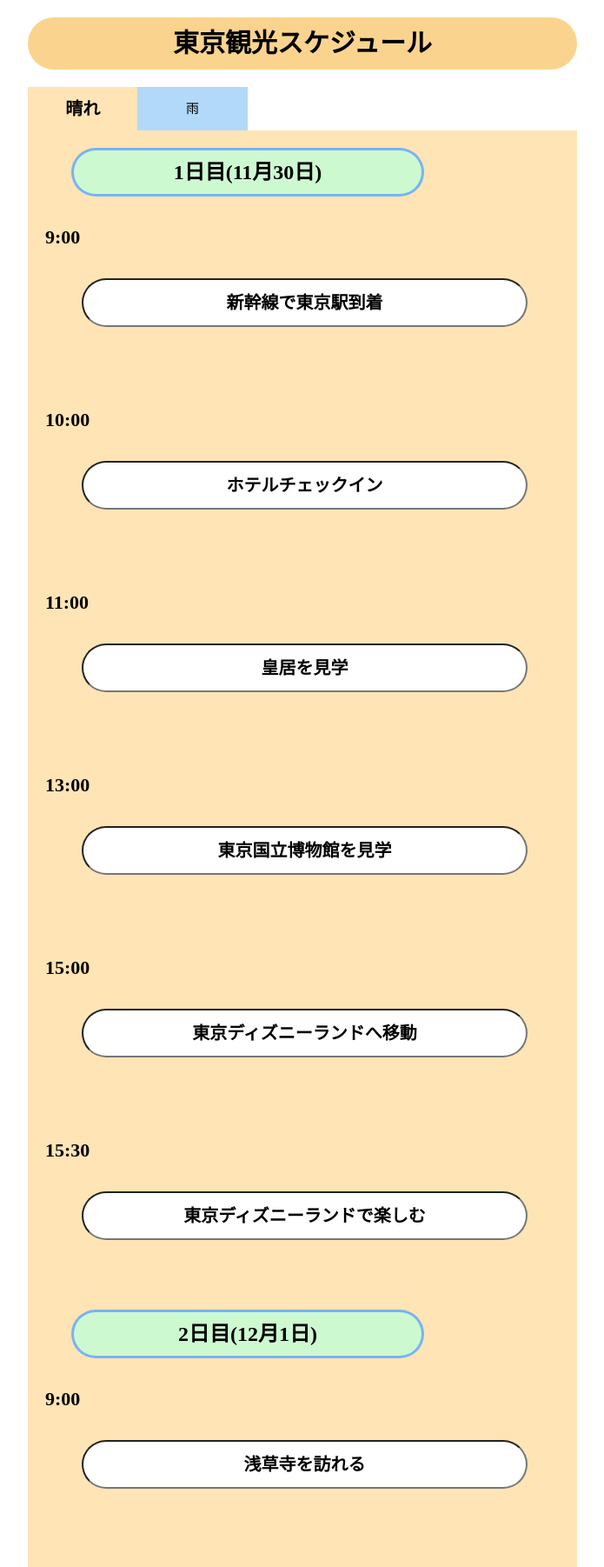
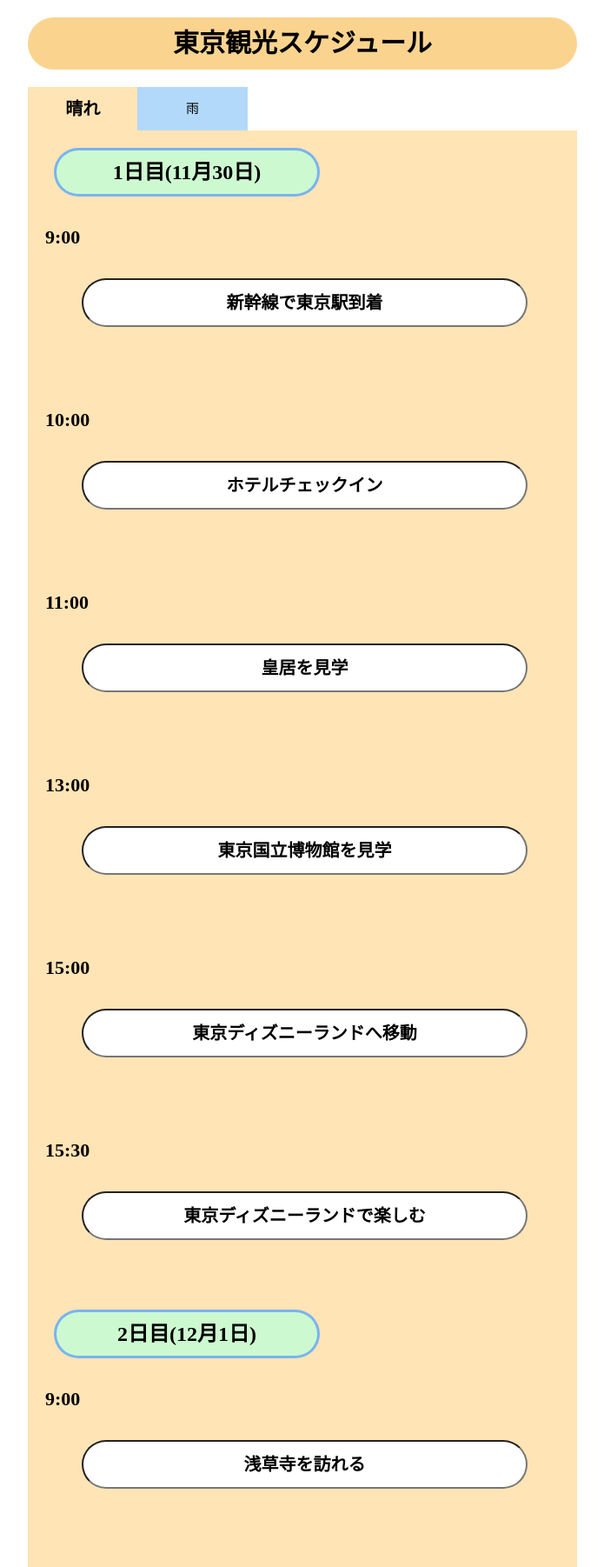
Before and after one commit to Utahshi-jp/tRAvelIN, a PHP site: page /schedule.html in a window 1280 px wide. Shown: the top 1802 px of the page at 87% size, without its empty margins (292-987 px from the left). Run offline with PHP 8.4, Linux system fonts and the light colour scheme.

Commit message:
レイアウト調整

```diff
--- a/display_schedule/schedule.css
+++ b/display_schedule/schedule.css
@@ -184,14 +184,14 @@
 
 	/* 日付のデザイン */
 	.day {
-		width: 400px;/*幅を指定*/
+		width: 300px;/*幅を指定*/
 		line-height: 50px;/*高さを指定*/
 		background-color: #cdf9d1;/*バックグラウンドカラーを指定*/
 		border-radius: 30px;
 		color: black;/*文字色指定*/
 		text-align: center;
 		font-weight: bold;
-		margin-left: 50px;/*左に空白指定*/
+		margin-left: 30px;/*左に空白指定*/
 		border: 3px solid #77b4f1fe;/*枠指定*/
 	}
 
```
